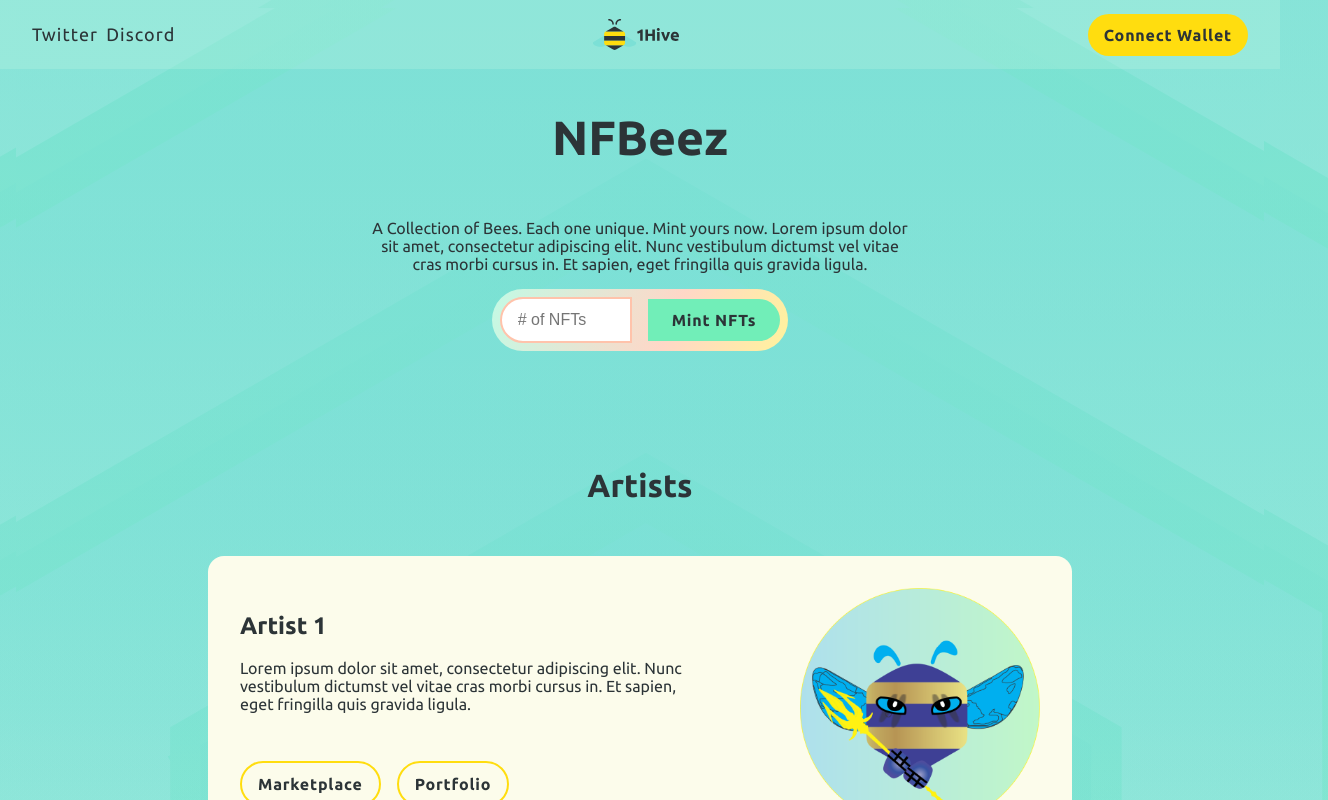
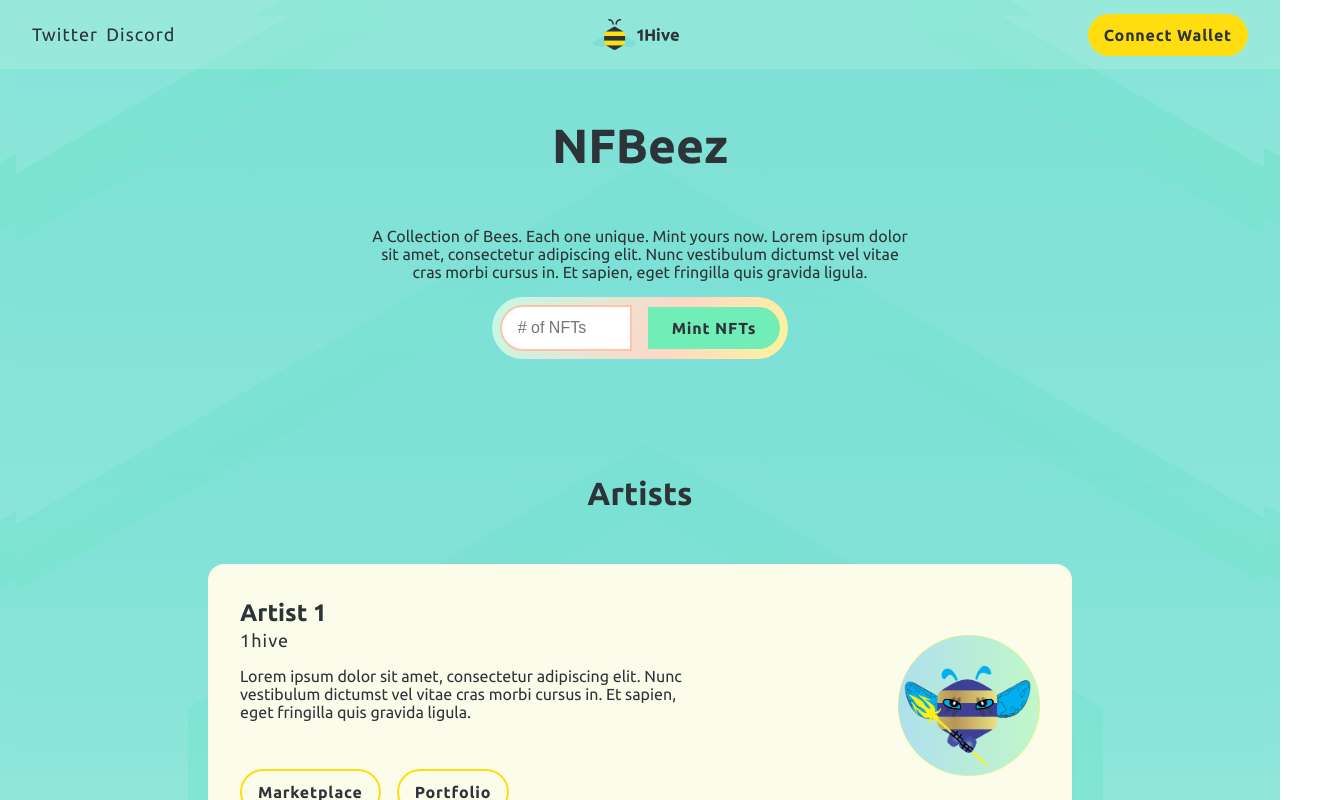
Before and after one commit to billyjitsu/FrontEnd, a React (Create React App) app: page / in a window 1280 px wide. Shown: the top 800 px of the page, 1328 px wide, since content can reach past the window. Built offline with nearby package versions, Linux system fonts and the light colour scheme.

Commit message:
fix: Scrollbar styling, add Community Url

```diff
--- a/src/App.js
+++ b/src/App.js
@@ -7,6 +7,7 @@ import Minter from "./components/Minter";
 
 const Main = styled.main`
   padding: 4rem;
+
   section {
     margin-bottom: 4rem;
     :last-of-type {
--- a/src/components/ArtistGallery.js
+++ b/src/components/ArtistGallery.js
@@ -23,6 +23,9 @@ const Card = styled.article`
   margin: 1rem;
   img {
     width: 15rem;
+  }
+  a {
+    color: ${(p) => p.theme.colors.greyMedium};
   }
 `;
 
@@ -59,6 +62,9 @@ const ArtistGallery = () => {
           <Card key={data.name + data.community}>
             <ArtistInfo>
               <h3>{data.name}</h3>
+              <a href={data.communityUrl} rel={"noreferrer"} target="_blank">
+                {data.community}
+              </a>
               <p>{data.bio}</p>
               <ArtistLinks>
                 <a
--- a/src/components/Minter.js
+++ b/src/components/Minter.js
@@ -1,3 +1,4 @@
+import { useState } from "react";
 import styled from "styled-components";
 import { Button } from "./Button";
 
@@ -43,9 +44,20 @@ const MintButton = styled(Button)`
 `;
 
 const Minter = () => {
+  const [mintTotal, setMintTotal] = useState(1);
+
+  const handleChange = (e) => {
+    setMintTotal(e.target.value);
+  };
+
   return (
     <Mint>
-      <MintNumInput placeholder="# of NFTs" min="1"></MintNumInput>
+      <MintNumInput
+        placeholder="# of NFTs"
+        min="1"
+        name="mintTotal"
+        onChange={handleChange}
+      ></MintNumInput>
       <MintButton>Mint NFTs</MintButton>
     </Mint>
   );
--- a/src/data/artists.js
+++ b/src/data/artists.js
@@ -4,6 +4,7 @@ export const artists = [
     bio: "Lorem ipsum dolor sit amet, consectetur adipiscing elit. Nunc vestibulum dictumst vel vitae cras morbi cursus in. Et sapien, eget fringilla quis gravida ligula.",
     bee: "artist1.png",
     community: "1hive",
+    communityUrl: "https://1hive.org",
     portfolioUrl: "https://twitter.com",
     marketplaceUrl: "https://opensea.io",
   },
@@ -12,6 +13,7 @@ export const artists = [
     bio: "Lorem ipsum dolor sit amet, consectetur adipiscing elit. Nunc vestibulum dictumst vel vitae cras morbi cursus in. Et sapien, eget fringilla quis gravida ligula.",
     bee: "artist1",
     community: "Token Engineering Commons",
+    communityUrl: "https://1hive.org",
     portfolioUrl: "https://twitter.com",
     marketplaceUrl: "https://opensea.io",
   },
@@ -20,6 +22,7 @@ export const artists = [
     bio: "Lorem ipsum dolor sit amet, consectetur adipiscing elit. Nunc vestibulum dictumst vel vitae cras morbi cursus in. Et sapien, eget fringilla quis gravida ligula.",
     bee: "artist1",
     community: "Gitcoin",
+    communityUrl: "https://1hive.org",
     portfolioUrl: "https://twitter.com",
     marketplaceUrl: "https://opensea.io",
   },
--- a/src/styles/theme.js
+++ b/src/styles/theme.js
@@ -73,6 +73,7 @@ export const GlobalStyle = createGlobalStyle`
   -webkit-font-smoothing: antialiased;
   -moz-osx-font-smoothing: grayscale;
   font-size: ${(p) => p.theme.fontSizes.m};
+  overflow-x: hidden;
 }
 body{
     background-color: ${(p) => p.theme.colors.turquoiseLightest};
@@ -82,6 +83,19 @@ body{
     background-size: cover;
     font-family: 'Ubuntu',sans-serif;
     color: ${(p) => p.theme.colors.greyDark};
+    ::-webkit-scrollbar {
+    width: 1em;
+    background-color: ${(p) => p.theme.colors.creamLightest};
+    }
+
+    ::-webkit-scrollbar-track {
+        box-shadow: inset 0 0 2px rgba(0, 0, 0, 0.3);
+    }
+
+    ::-webkit-scrollbar-thumb {
+        background-color: ${(p) => p.theme.colors.greenBase};
+        border-radius: 10px;
+    }
 
 }
 
--- /dev/null
+++ b/src/utils/helpers.js
@@ -0,0 +1,3 @@
+export const handleChange = (e) => {
+  setMintTotal(e.target.value);
+};
```
